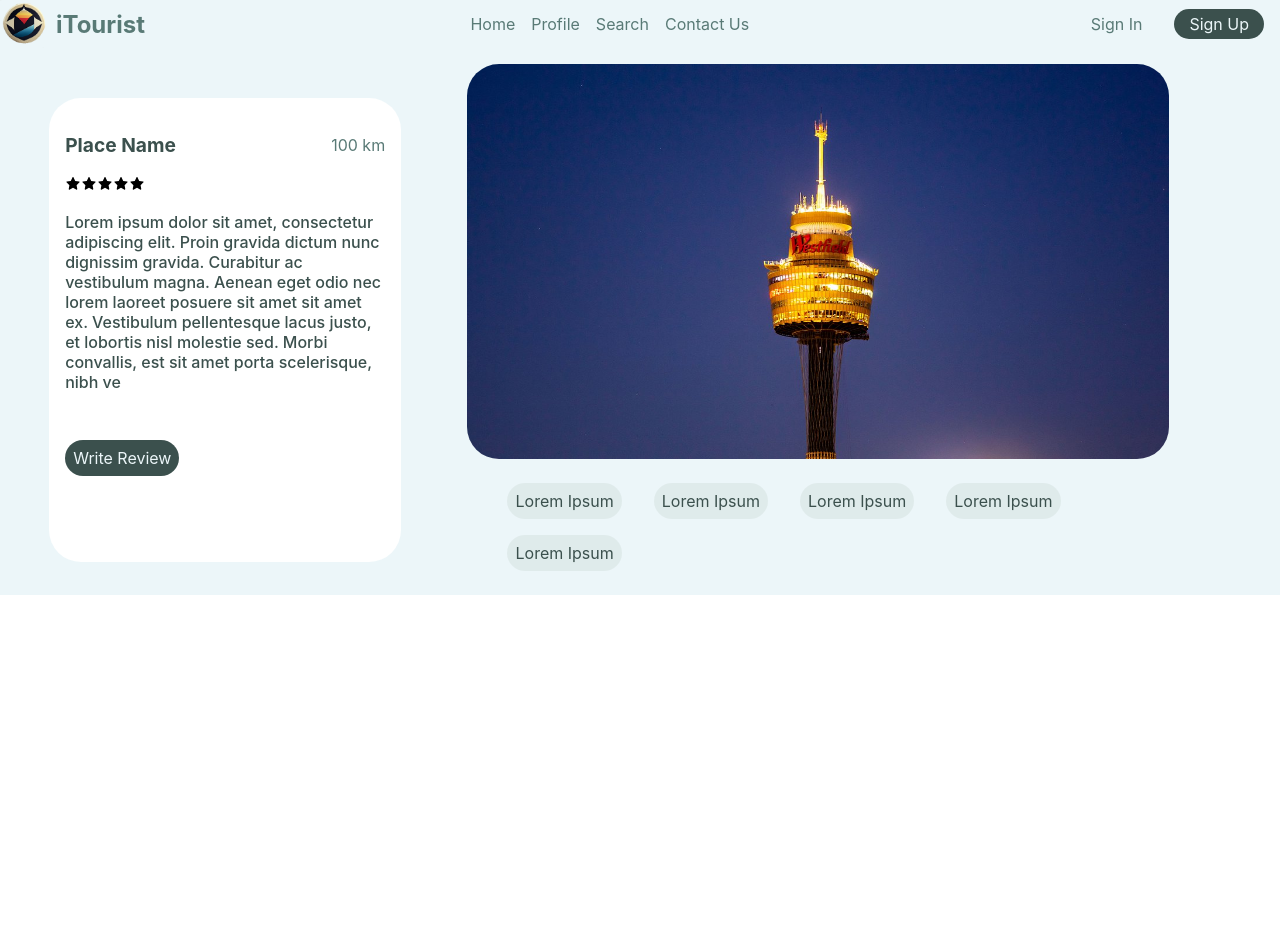
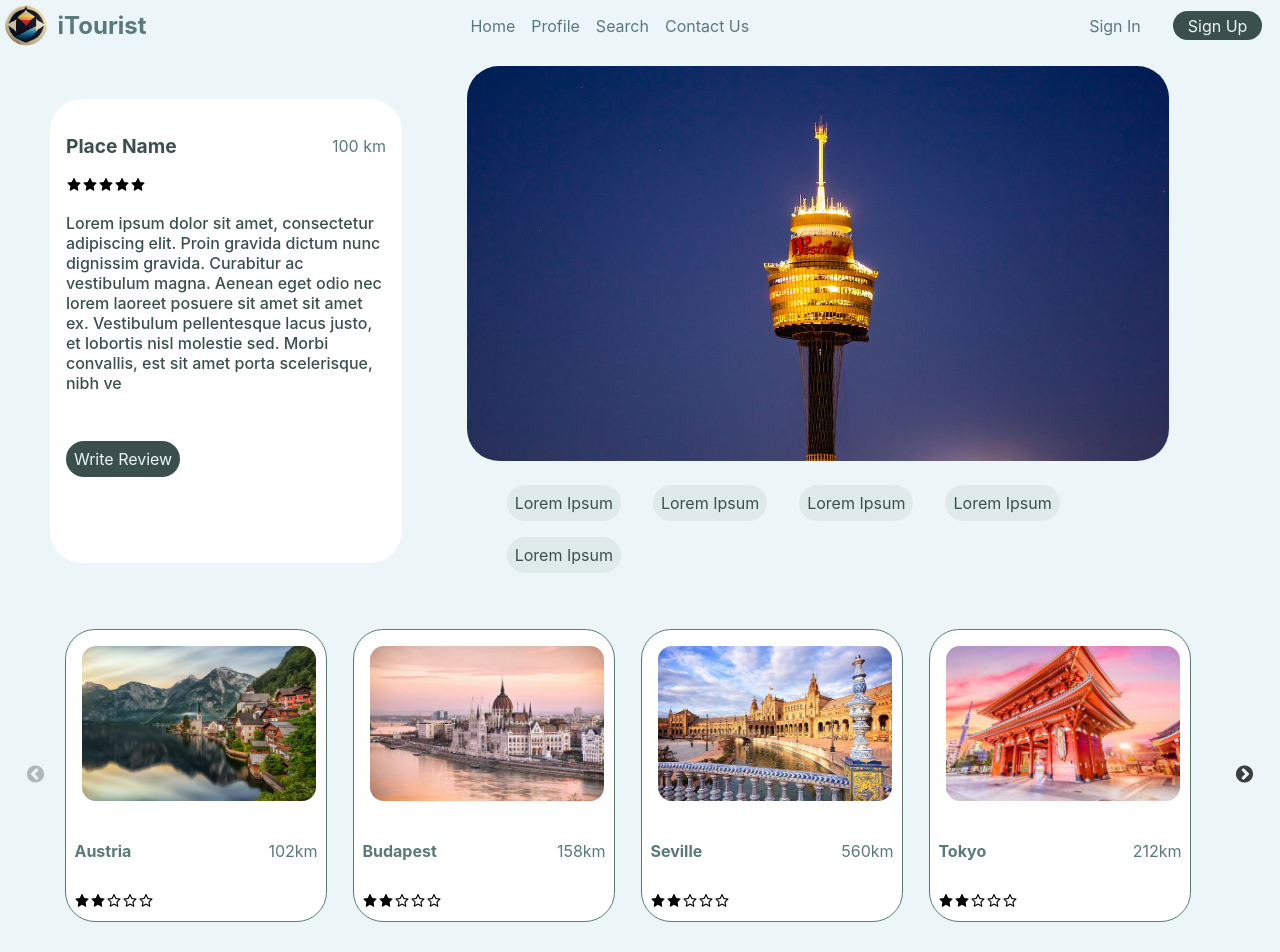
Before and after one commit to rashaaad19/PlaceProfile__try, a React (Create React App) app: page / in a window 1280 px wide. Shown: the top 952 px of the page. Before the commit the page ends 800 px from the top, so only its background shows below. Built offline with nearby package versions, Linux system fonts and the light colour scheme.

Commit message:
added slider section

```diff
--- a/package.json
+++ b/package.json
@@ -10,6 +10,8 @@
     "react-dom": "^18.2.0",
     "react-icons": "^4.7.1",
     "react-scripts": "5.0.1",
+    "react-slick": "^0.29.0",
+    "slick-carousel": "^1.8.1",
     "web-vitals": "^2.1.4"
   },
   "scripts": {
--- a/src/App.css
+++ b/src/App.css
@@ -1,5 +1,6 @@
 #page__container{
     background-color: #ECF6F9;
+    padding: 0.1rem;
 }
 #first__part{
     margin: 1rem;
@@ -7,7 +8,10 @@ display: flex;
 align-items: center;
 justify-content: space-around;
 }
-
+#second__part{
+    margin-top: 2rem;
+    margin-bottom: 2rem;
+}
 @media (max-width:900px) {
     #first__part{
         display: flex;
--- a/src/App.js
+++ b/src/App.js
@@ -2,6 +2,7 @@ import './App.css';
 import Navbar from './components/Navbar';
 import PlaceCard from './components/placeInfo/PlaceCard';
 import PlaceImage from './components/placeInfo/PlaceImage';
+import SliderContainer from './components/Slider/SliderContainer';
 function App() {
   return (
     <>
@@ -11,6 +12,9 @@ function App() {
     <PlaceCard></PlaceCard>
     <PlaceImage></PlaceImage>
     </div>
+    <div id='second__part'>
+    <SliderContainer></SliderContainer>
+    </div>
   </div>
     </>
   );
--- /dev/null
+++ b/src/components/Slider/NearbySlider.css
@@ -0,0 +1,41 @@
+.card__top img{
+    width: 90%;
+    height: 100%;
+    padding: 1rem;
+    border-radius: 30px;
+  }
+  .card__top p,.star__class{
+padding: 0.5rem;
+  }
+  .city__style {
+    font-weight: bold;
+    color:#597A76;
+
+  }
+    .card__top{
+      display: flex;
+      flex-direction: column;
+
+    }
+    #distance{
+      font-size: 1rem ;
+      color:#597A76;
+
+    }
+
+  .card{
+    border: 1px solid #597A76;
+    background-color: #ecfafe;
+    border-radius: 30px;
+
+  }
+
+  .card__top img:hover{
+    cursor: pointer;
+  }
+  .image__content{
+    display: flex;
+    justify-content: space-between;
+    flex-basis: 50%;
+    flex-wrap: wrap;
+  }
--- /dev/null
+++ b/src/components/Slider/NearbySlider.js
@@ -0,0 +1,83 @@
+import Slider from "react-slick";
+import "slick-carousel/slick/slick.css";
+import "slick-carousel/slick/slick-theme.css";
+import './NearbySliderImages'
+import cards__nearbySldier from "./NearbySliderImages";
+import {AiOutlineStar,AiFillStar} from 'react-icons/ai'
+import './NearbySlider.css'
+
+const NearbySlider=()=>{
+    var settings = {
+        dots: false,
+        infinite: false,
+        speed: 500,
+        slidesToShow: 4,
+        slidesToScroll: 4,
+        initialSlide: 0,
+        variableWidth: false,
+
+
+        responsive: [
+          {
+            breakpoint: 1024,
+            settings: {
+
+              slidesToShow: 3,
+              slidesToScroll: 3,
+              infinite: true,
+              dots: false,
+              variableWidth: false
+            },
+          },
+          {
+            breakpoint: 600,
+            settings: {
+              slidesToShow: 2,
+              slidesToScroll: 2,
+              initialSlide: 2,
+              variableWidth: false
+
+            },
+          },
+          {
+            breakpoint: 480,
+            settings: {
+              slidesToShow: 1,
+              slidesToScroll: 1,
+              variableWidth: false,
+              infinite:true,
+              arrows:false
+
+
+
+            },
+          },
+        ],
+      };
+return <>
+            <Slider {...settings} className="SliderContainer">
+        {cards__nearbySldier.map((item) => (
+          <div className="card">
+            <div className="card__top">
+              <img src={item.src} alt={item.title}></img>
+              <div className="image__content">
+              <p className="city__style">{item.city}</p>
+              <p id="distance">{item.distance}</p>
+              </div>
+              <div className="star__class">
+              <AiFillStar ></AiFillStar>
+              <AiFillStar ></AiFillStar>
+              <AiOutlineStar ></AiOutlineStar>
+              <AiOutlineStar ></AiOutlineStar>
+              <AiOutlineStar ></AiOutlineStar>
+              </div>
+            </div>
+
+          </div>
+        ))}
+      </Slider>
+
+
+</>
+}
+export default NearbySlider
--- /dev/null
+++ b/src/components/Slider/NearbySliderImages.js
@@ -0,0 +1,56 @@
+
+const cards__nearbySldier=[{
+    id:'1',
+    src:'/assets/images/Popular__images/1.jpg',
+    city:"Austria",
+    distance:"102km",
+    icon:"<AiOutlineStar/>"
+
+  },
+  {
+    id:'2',
+    src:'/assets/images/Popular__images/2.jpg',
+    city:"Budapest",
+    distance:"158km",
+    icon:"AiOutlineStar"
+
+
+  },
+  {
+    id:'3',
+    src:'/assets/images/Popular__images/3.jpg',
+    city:"Seville",
+    distance:"560km",
+    icon:"AiOutlineStar"
+
+
+  },
+  {
+    id:'4',
+    src:'/assets/images/Popular__images/4.jpg',
+    city:"Tokyo",
+    distance:"212km",
+    icon:"AiOutlineStar"
+
+
+  },
+
+  {
+    id:'5',
+    src:'/assets/images/Popular__images/5.jpg',
+    city:"Prague",
+    distance:"812km",
+    icon:"AiOutlineStar"
+
+
+  },
+  {
+  id:'6',
+  src:'/assets/images/Popular__images/6.jpg',
+  city:"Bali",
+  distance:"21km",
+  icon:"AiOutlineStar"
+
+}]
+
+  export default cards__nearbySldier;
--- /dev/null
+++ b/src/components/Slider/SliderContainer.css
@@ -0,0 +1,17 @@
+.slick-slider{
+    width: 90%;
+    margin: 0 auto;
+}
+.slick-next{
+    right: -40px;
+}
+.slick-prev{
+    left: -40px;
+}
+.slick-arrow::before{
+color:black;
+}
+.card{
+    width: 90% !important;
+    background-color: white !important;
+}
--- /dev/null
+++ b/src/components/Slider/SliderContainer.js
@@ -0,0 +1,8 @@
+import NearbySlider from './NearbySlider'
+import './SliderContainer.css'
+const SliderContainer=()=>{
+    return <>
+    <NearbySlider></NearbySlider>
+    </>
+}
+export default SliderContainer
```
Also changed, not shown: 1 other file (tests, documents, lock files or other folders).
